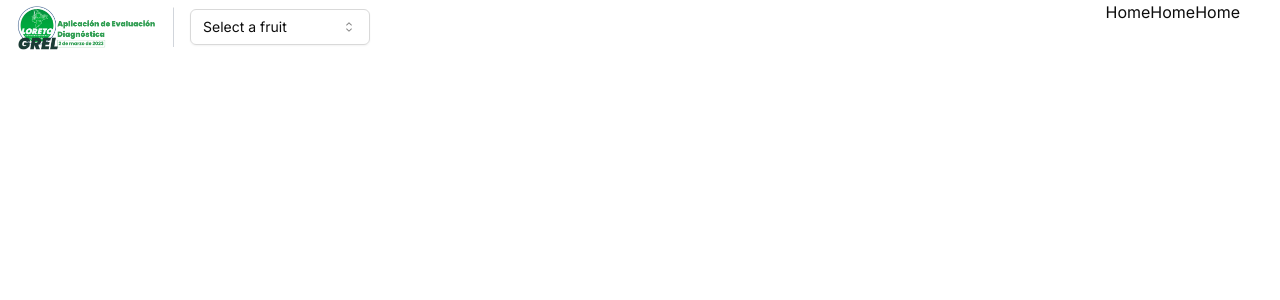
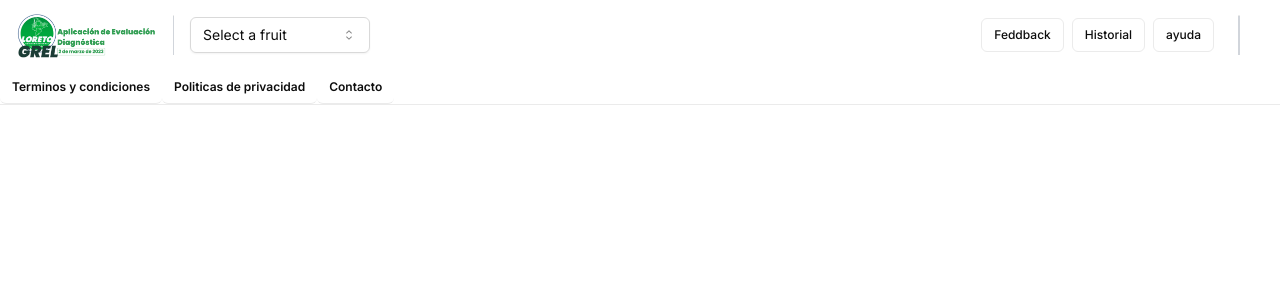
Before and after one commit to daylerjeff199906/template-eva, a Next.js app: page /navbar in a window 1280 px wide. Shown: the top 300 px of the page. Built offline with nearby package versions, Linux system fonts and the light colour scheme.

Commit message:
add componnet user dropdown

```diff
--- a/src/modules/core/components/NavBarCustom/NavBarCustom.tsx
+++ b/src/modules/core/components/NavBarCustom/NavBarCustom.tsx
@@ -8,6 +8,7 @@ import {
   SelectTrigger,
   SelectValue,
 } from '@/components/ui/select'
+import Link from 'next/link'
 
 const options = [
   { value: '1', label: 'Option 1' },
@@ -15,10 +16,27 @@ const options = [
   { value: '3', label: 'Option 3' },
 ]
 
-export const NavBarCustom = () => {
+const menuNavbar = [
+  { label: 'Feddback', href: '/feedback' },
+  { label: 'Historial', href: '/history' },
+  { label: 'ayuda', href: '/help' },
+]
+
+const menuFooter = [
+  { label: 'Terminos y condiciones', href: '/terms' },
+  { label: 'Politicas de privacidad', href: '/privacy' },
+  { label: 'Contacto', href: '/contact' },
+]
+
+interface IProps {
+  disabledItemsFoote?: boolean
+}
+
+export const NavBarCustom = (props: IProps) => {
+  const { disabledItemsFoote } = props
   return (
-    <nav>
-      <main className="container flex justify-between">
+    <nav className="flex flex-col">
+      <main className="container flex justify-between py-2 items-center">
         <section className="flex gap-4 items-center">
           <div
             id="section-brand"
@@ -57,14 +75,34 @@ export const NavBarCustom = () => {
           </div>
         </section>
         <section className="flex gap-6">
-          <div className="flex">
-            <a href="#">Home</a>
-            <a href="#">Home</a>
-            <a href="#">Home</a>
+          <div className="flex gap-2 items-center">
+            {menuNavbar.map((item) => (
+              <Link
+                key={item.label}
+                href={item.href}
+                className="border py-2 px-3 rounded-md text-xs font-medium"
+              >
+                {item.label}
+              </Link>
+            ))}
           </div>
+          <hr className="h-10 w-0.5 bg-gray-300" />
           <div></div>
         </section>
       </main>
+      {!disabledItemsFoote && (
+        <footer className="flex border-b">
+          {menuFooter.map((item) => (
+            <Link
+              key={item.label}
+              href={item.href}
+              className="border-b py-2 px-3 rounded-md text-xs font-semibold"
+            >
+              {item.label}
+            </Link>
+          ))}
+        </footer>
+      )}
     </nav>
   )
 }
--- /dev/null
+++ b/src/modules/core/components/UserDropdown/UserDropdown.tsx
@@ -0,0 +1,3 @@
+export const UserDropdown = () => {
+  return <div>UserDropdown</div>
+}
```
